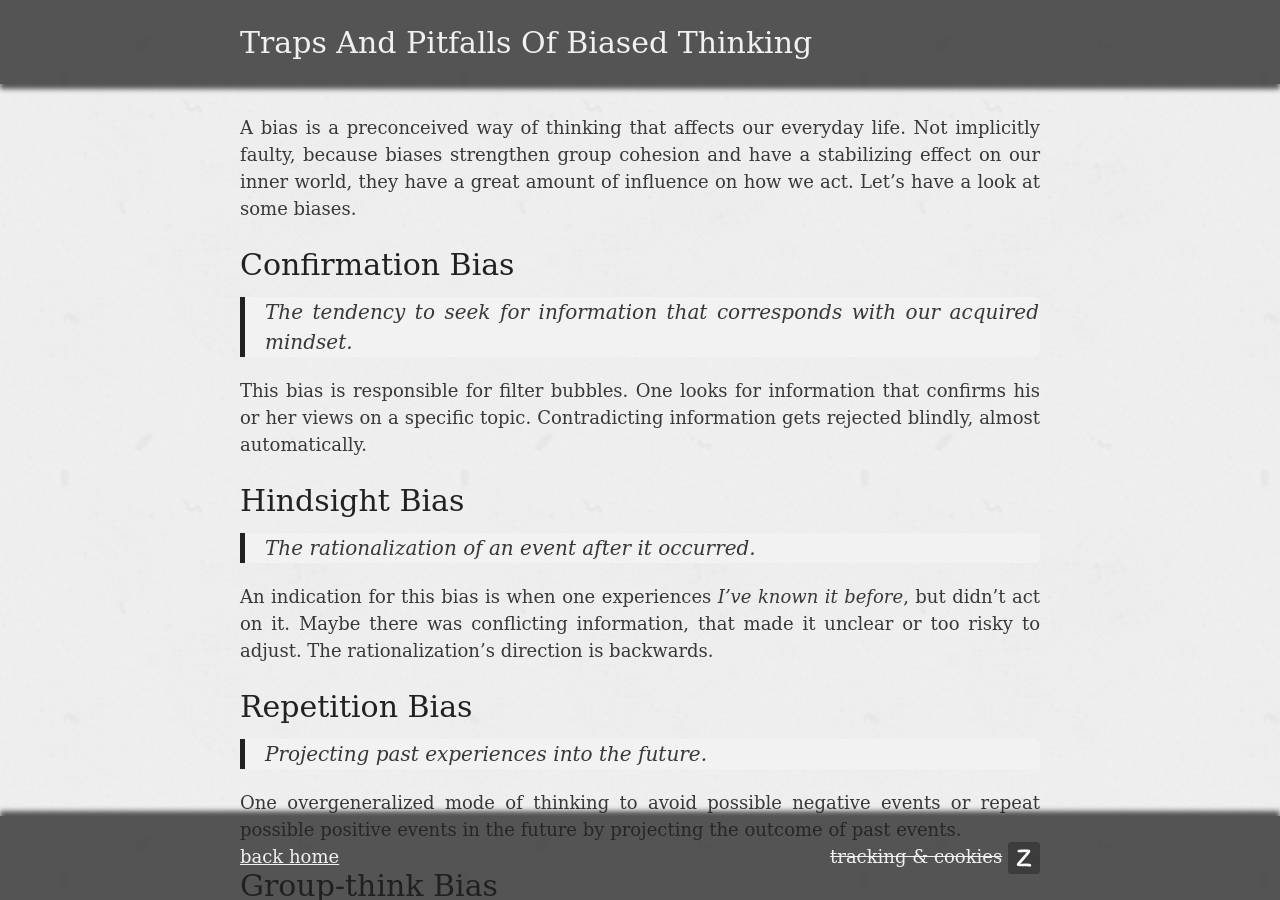
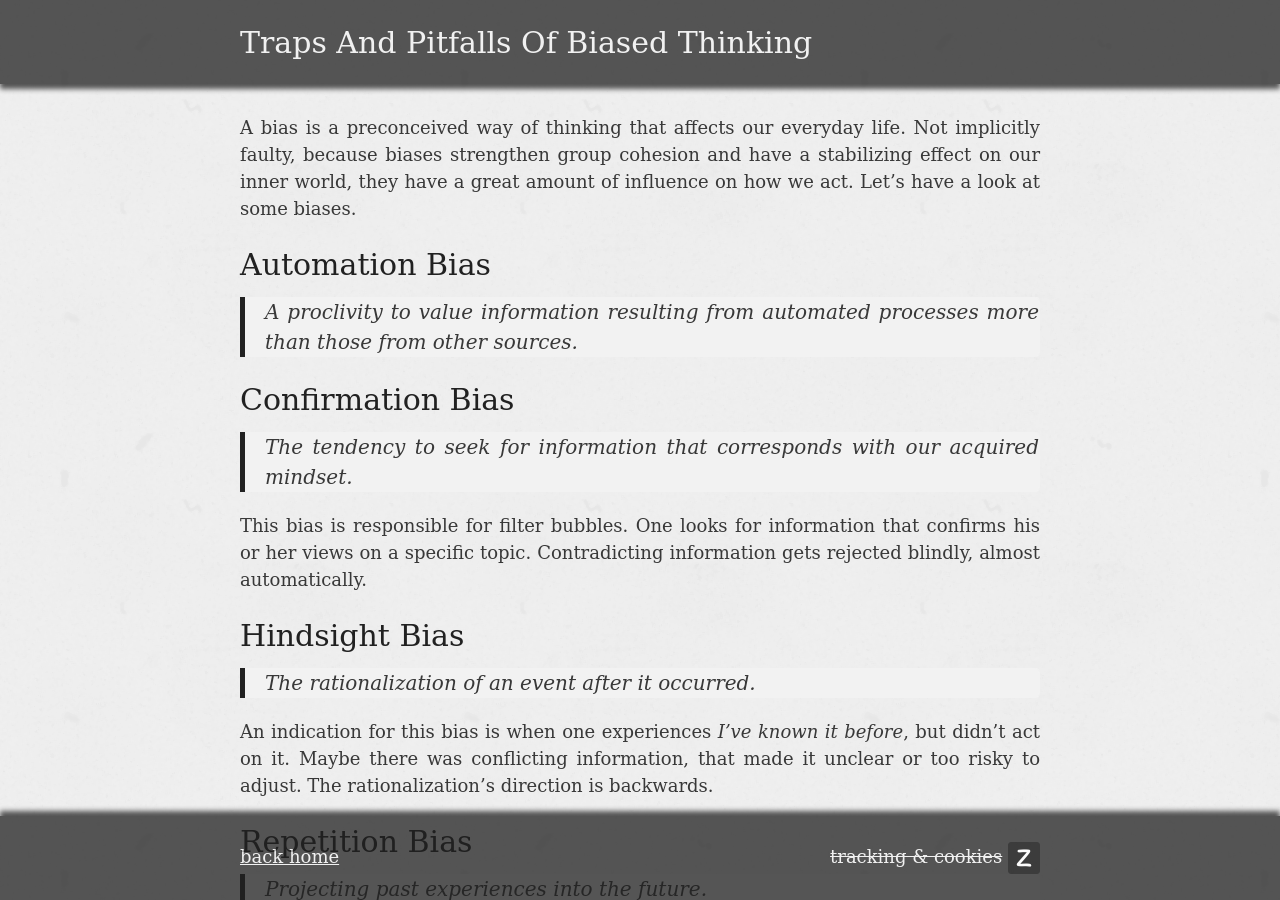
Before and after one commit to ZackDev/zackdev.github.io, a Jekyll site: the page built from _posts/2020-07-27-traps-and-pitfalls-of-biased-thinking.md, in a window 1280 px wide and 900 px high. Built offline with Jekyll 4.4.1, drawn with Linux system fonts in a browser that asks for light colours.

Commit message:
updated list of biases

```diff
--- a/_posts/2020-07-27-traps-and-pitfalls-of-biased-thinking.md
+++ b/_posts/2020-07-27-traps-and-pitfalls-of-biased-thinking.md
@@ -6,6 +6,9 @@ published: true
 archived: false
 ---
 A bias is a preconceived way of thinking that affects our everyday life. Not implicitly faulty, because biases strengthen group cohesion and have a stabilizing effect on our inner world, they have a great amount of influence on how we act. Let's have a look at some biases.
+
+# Automation Bias
+> A proclivity to value information resulting from automated processes more than those from other sources.
 
 # Confirmation Bias
 > The tendency to seek for information that corresponds with our acquired mindset.
```
